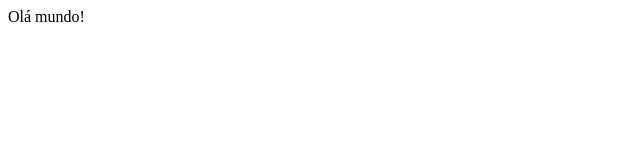
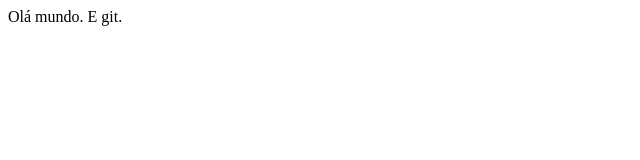
Before and after one commit to ufjf-dcc121/dcc121-2023-1-atv1-JoaoVitorFVR, a plain HTML site: page outra.html in a window 1280 px wide. Shown: the full height of the page, 0-640 px from the left. Drawn offline with Linux system fonts and the light colour scheme.

Commit message:
Coloca hello git

```diff
--- a/outra.html
+++ b/outra.html
@@ -7,6 +7,6 @@
     <title>Document</title>
 </head>
 <body>
-    Olá mundo!
+        Olá mundo. E git.
 </body>
 </html>
```
